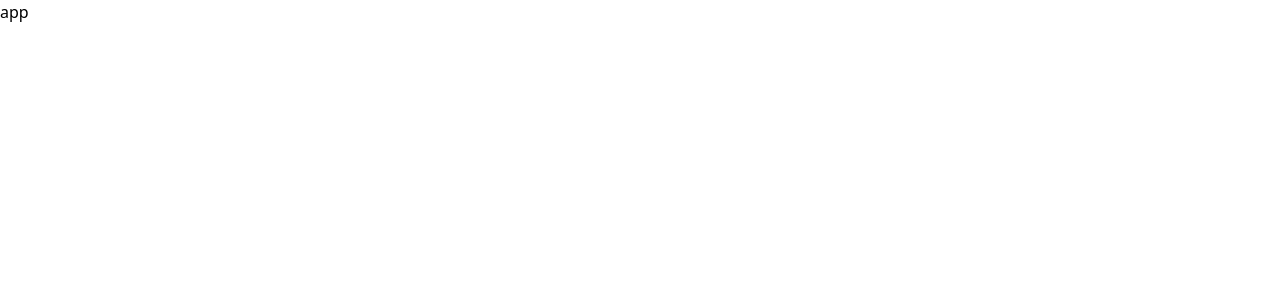
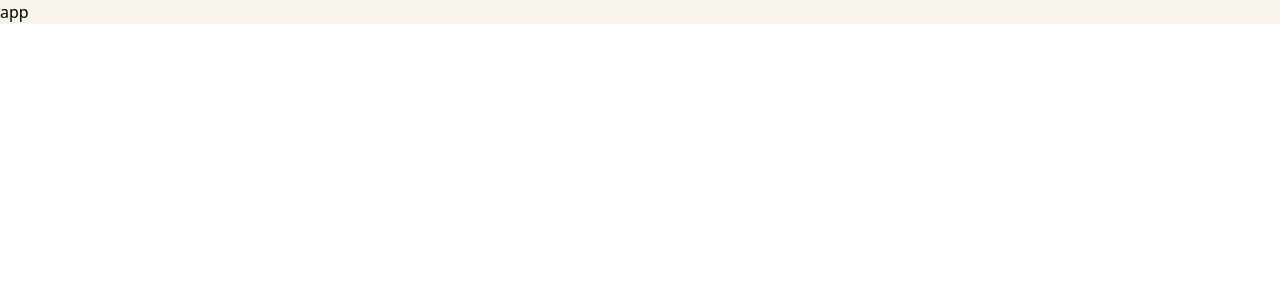
Before and after one commit to kolamat/gym-module, a React (Vite) app: page / in a window 1280 px wide. Shown: the top 300 px of the page. Built offline with nearby package versions, Linux system fonts and the light colour scheme.

Commit message:
On branch main Your branch is up to date with 'origin/main'.
Changes to be committed:
	modified:   src/App.tsx

```diff
--- a/src/App.tsx
+++ b/src/App.tsx
@@ -1,5 +1,5 @@
 function App() {
-  return <div className="app">app</div>;
+  return <div className="app bg-gray-20">app</div>;
 }
 
 export default App;
```
